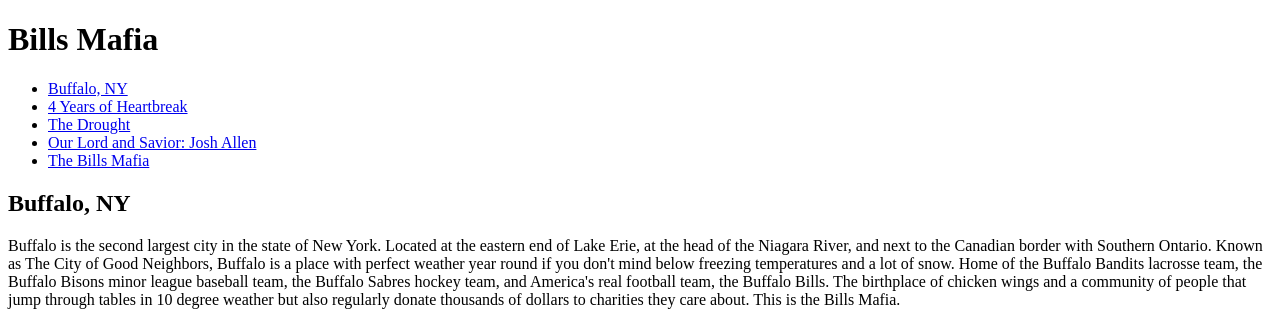
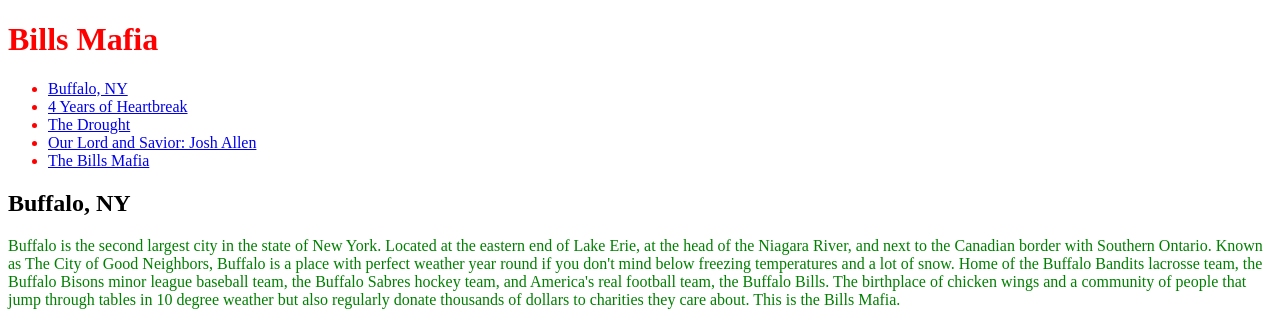
Before and after one commit to CLT-Codecamp-Nov-21/js-assignment-4-html-me-something-juliashrek, a website: page index.html in a window 1280 px wide. Shown: the top 322 px of the page. Drawn offline with Linux system fonts and the light colour scheme; grey boxes are pictures that could not be loaded.

Commit message:
Updated grade spec

```diff
--- a/index.html
+++ b/index.html
@@ -1,11 +1,12 @@
 <!DOCTYPE html>
 <html>
    <head>
-      <title><Julia Schreck - Bills Mafia</title>
+      <link rel="stylesheet" type="text/css" href="styles.css">
+      <title>Julia Schreck - Bills Mafia</title>
    </head>
    <body>
-      <header>
-         <h1>Bills Mafia</h1>
+      <header id="mainHeading">
+         <h1 class="Bills">Bills Mafia</h1>
          <nav>
             <ul>
                <li>
@@ -32,7 +33,7 @@
          <section>
             <a name="buffalo"></a>
             <h2>Buffalo, NY</h2>
-            <p>Buffalo is the second largest city in the state of New York. Located at the eastern end of Lake Erie, at the head of the Niagara River, and next to the Canadian border with Southern Ontario. Known as The City of Good Neighbors, Buffalo is a place with perfect weather year round if you don't mind below freezing temperatures and a lot of snow. Home of the Buffalo Bandits lacrosse team, the Buffalo Bisons minor league baseball team, the Buffalo Sabres hockey team, and America's real football team, the Buffalo Bills. The birthplace of chicken wings and a community of people that jump through tables in 10 degree weather but also regularly donate thousands of dollars to charities they care about. This is the Bills Mafia. </p>
+            <p id="testP" class="funParagraph">Buffalo is the second largest city in the state of New York. Located at the eastern end of Lake Erie, at the head of the Niagara River, and next to the Canadian border with Southern Ontario. Known as The City of Good Neighbors, Buffalo is a place with perfect weather year round if you don't mind below freezing temperatures and a lot of snow. Home of the Buffalo Bandits lacrosse team, the Buffalo Bisons minor league baseball team, the Buffalo Sabres hockey team, and America's real football team, the Buffalo Bills. The birthplace of chicken wings and a community of people that jump through tables in 10 degree weather but also regularly donate thousands of dollars to charities they care about. This is the Bills Mafia. </p>
             <figure>
                <img src="https://media.istockphoto.com/photos/buffalo-new-york-picture-id182773106?k=20&m=182773106&s=612x612&w=0&h=2rnIuk2Lf9p0CHsPPVO3DrOLCaSVZvGKyru56z_s_W4=" alt="Buffalo, NY skyline">
                <figcaption>
```
Also changed, not shown: spec/grading.spec.js (+2 -2 lines).
